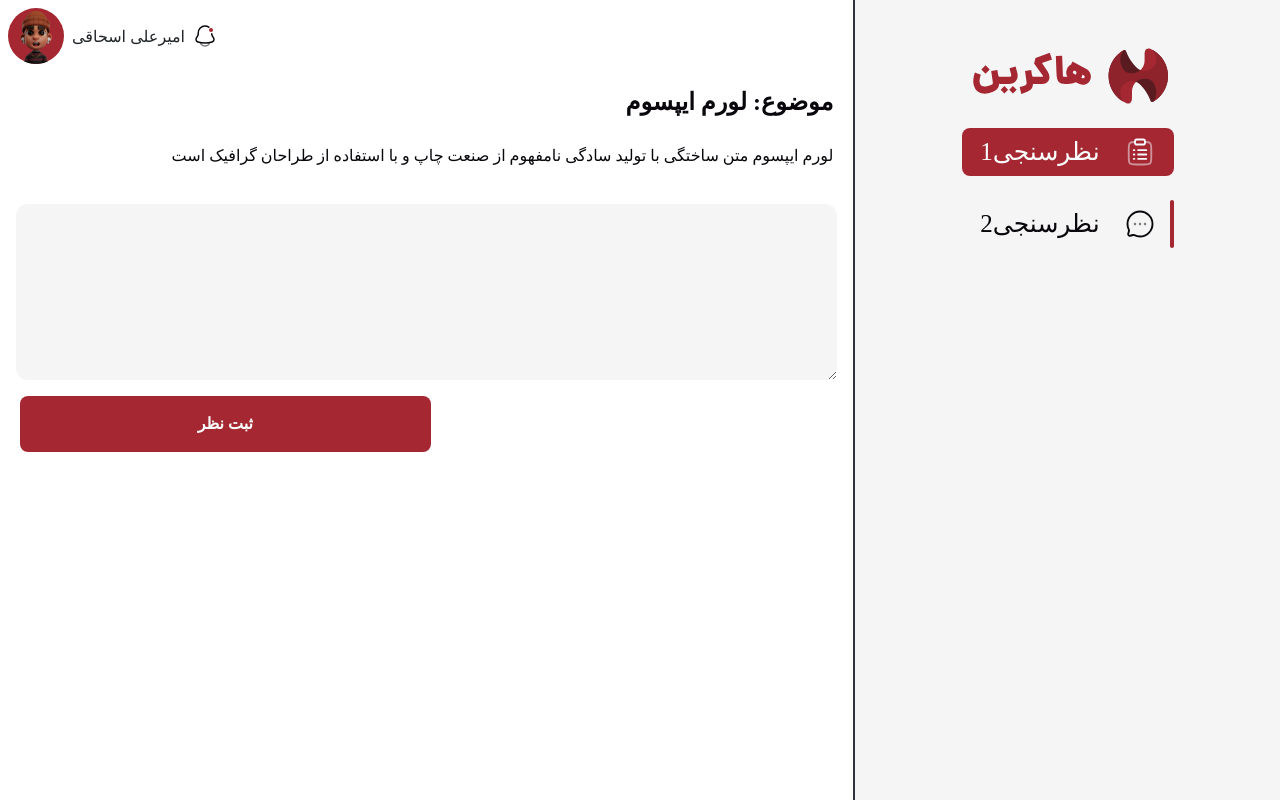
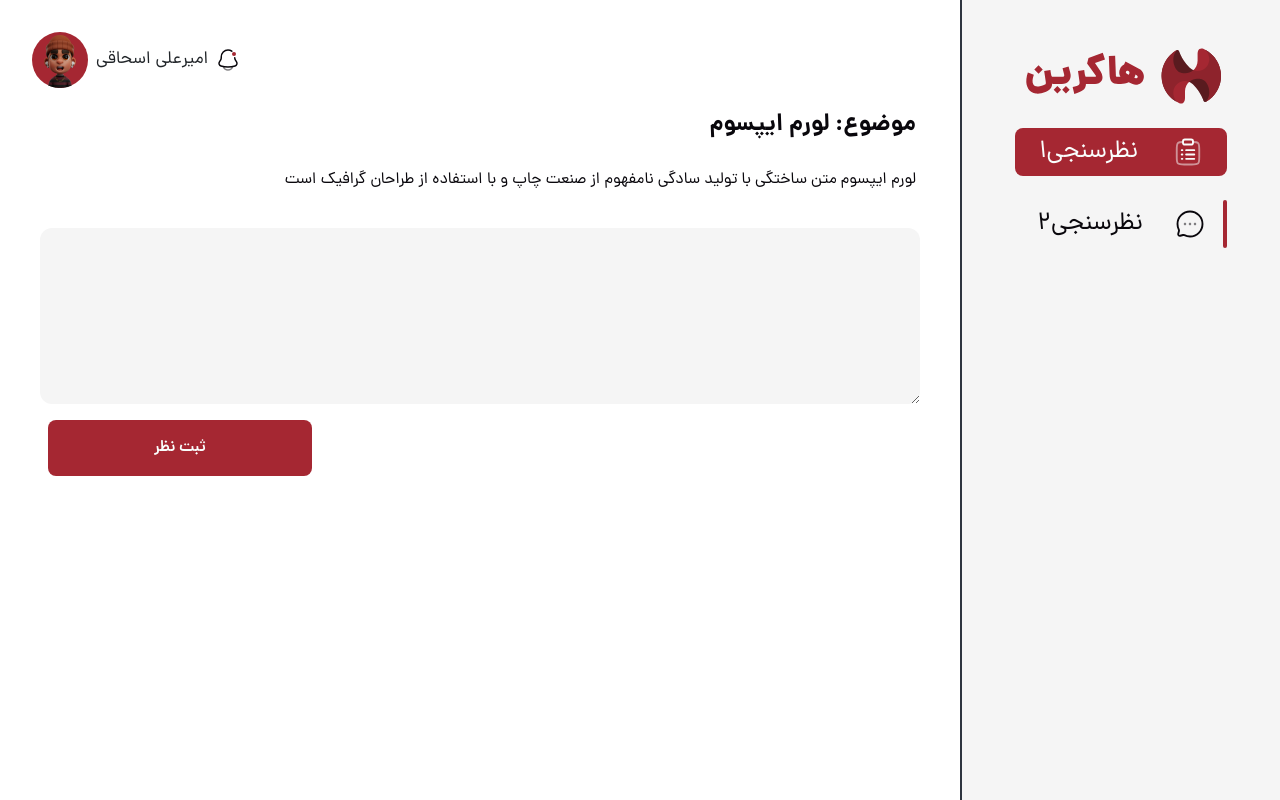
Before and after one commit to Haackerin/hakerin-panel, a plain HTML site: page Dashboard.html in a window 1280 px wide. Drawn offline with Linux system fonts and the light colour scheme.

Commit message:
add fonts and rebog project

```diff
--- a/Dashboard.html
+++ b/Dashboard.html
@@ -19,7 +19,7 @@
 
 
         <!-- header of md -->
-        <div class="col-3 d-none d-sm-block col-md-4 flex-row-reverse menu">
+        <div class="col-3 d-none d-md-block col-md-4 col-lg-3 flex-row-reverse menu">
 
             <div class="col-12 d-flex align-items-center justify-content-center flex-column mt-5">
                 <img class="my-auto m-5 img_logo" src="./dist/image/icon/logo.svg" alt="">
@@ -49,19 +49,19 @@
 
         <!-- header of sm -->
 
-        <div class="col-12 col-md-8"style="height: 100vh;">
+        <div class="col-12 col-md-8 col-lg-9 p-4"style="height: 100vh;">
             <!-- header of opinion -->
-            <div class="col-12">
-                <div class="d-flex m-2 justify-content-between align-items-center">
+            <div class="col-12 ">
+                <div class="d-flex m-2  justify-content-between align-items-center">
                     <div class="d-flex">
                         <div class="div_logo Primary ms-2">
                             <img src="./dist/image/icon/Long T-Shirt Boy_3d 1.png" alt="">
                         </div>
-                        <span class="ms-2 d-none d-sm-flex align-items-center">امیرعلی اسحاقی</span>
+                        <span class="ms-2 d-none d-md-flex align-items-center name_header">امیرعلی اسحاقی</span>
 
                         <img src="./dist/image/icon/bell.svg" alt="">
                     </div>
-                    <div class="d-inline d-sm-none"  type="button" data-bs-toggle="offcanvas" data-bs-target="#offcanvasWithBothOptions" aria-controls="offcanvasWithBothOptions">
+                    <div class="d-inline d-md-none"  type="button" data-bs-toggle="offcanvas" data-bs-target="#offcanvasWithBothOptions" aria-controls="offcanvasWithBothOptions">
                         <img src="./dist/image/icon/Hamburger Menu.svg"style="width: 2.5rem;" alt="">
                     </div>
 
@@ -90,7 +90,7 @@
                             <div class="mt-4 position-relative" >
                                 <div class="Primary bg_thin bg_button_2  position-absolute button_menu">
                                 </div>
-                                <button  class="opinion_2 button_menu tx_black position-relative border-0 tx_White d-flex justify-content-around align-items-center" style="background-color: transparent;">
+                                <button data-ripple-light="true" class="opinion_2 button_menu tx_black position-relative border-0 tx_White d-flex justify-content-around align-items-center" style="background-color: transparent;">
                                      2نظرسنجی
                                      <img id ="opinion-button" src="./dist/image/icon/Opinion_d_select.svg" height=30 width=30>
                                 </button>
@@ -113,6 +113,8 @@
 
 
 </body>
+
+<script src="./dist/css/materail_ripley.js"></script>
 <script src="./dist/css/bootstrap/js/bootstrap.bundle.min.js"></script>
 <script src="./dist/js/jquery-3.6.1.js"></script>
 <script src="./dist/js/function.js"></script>
@@ -143,11 +145,13 @@ $(".opinion_2").click(function() {
     $(".opinion_1").toggleClass("tx_White");
     $(".bg_button_2").toggleClass("bg_fat");
     $(".opinion_2").toggleClass("tx_black");
+
+    img_2();
+    img_1();
     }
     location.hash ="opinion_2";
 
-    img_2();
-    img_1();
+
 
 });
 
--- a/dist/css/style.css
+++ b/dist/css/style.css
@@ -1,7 +1,48 @@
-/* @font-face {
-    font-family: "heavy";
-    src: url(../font/yekan\ bakh\ en\ 07\ heavy.ttf);
-} */
+@font-face {
+    font-family: "Dana-FaNum";
+    src: url(../font/Dana/Dana-FaNum-Thin.ttf);
+    font-weight: 100;
+}
+@font-face {
+    font-family: "Dana-FaNum";
+    src: url(../font/Dana/Dana-FaNum-ExtraLight.ttf);
+    font-weight:200;
+}
+@font-face {
+    font-family: "Dana-FaNum";
+    src: url(../font/Dana/Dana-FaNum-Light.ttf);
+    font-weight: 300;
+}
+@font-face {
+    font-family: "Dana-FaNum";
+    src: url(../font/Dana/Dana-FaNum-Regular.ttf);
+    font-weight: 400;
+}
+@font-face {
+    font-family: "Dana-FaNum";
+    src: url(../font/Dana/Dana-FaNum-Medium.ttf);
+    font-weight: 500;
+}
+@font-face {
+    font-family: "Dana-FaNum";
+    src: url(../font/Dana/Dana-FaNum-DemiBold.ttf);
+    font-weight: 600;
+}
+@font-face {
+    font-family: "Dana-FaNum";
+    src: url(../font/Dana/Dana-FaNum-Bold.ttf);
+    font-weight: 700;
+}
+@font-face {
+    font-family: "Dana-FaNum";
+    src: url(../font/Dana/Dana-FaNum-ExtraBold.ttf);
+    font-weight: 800;
+}
+@font-face {
+    font-family: "Dana-FaNum";
+    src: url(../font/Dana/Dana-FaNum-Black.ttf);
+    font-weight: 900;
+}
 .tx_White{
     color: #FAFEFD;
 }
@@ -18,18 +59,18 @@
 /*------------------------------------- styles Dashbord -------------------------------------*/
 .img_logo{
     width: 12.5rem;
-height:3.5rem;
+    height:3.5rem;
 }
 .bg_thin{
     width: 4px !important;
-    transition: 1s ease-in-out;
+    transition: 0.6s ease-in-out;
     /* right:0.85rem; */
     position: absolute;
     right: 0px;
 
 }
-.bg_thin:hover{
-    padding: 1rem;
+.opinion_1:hover.bg_thin{
+    background: blue !important;
 }
 .opinion_1{
     position: relative;
@@ -39,7 +80,13 @@ height:3.5rem;
 }
 .bg_fat{
     width: 13.25rem !important;
-    transition: 1s ease-in-out;
+    transition: 0.6s ease-in-out;
+    position: absolute;
+    right: 0px;
+}
+.opinion_1,.opinion_2:hover .bg_button_2 , .bg_button_1{
+    /* height: 3px !important; */
+    transition: 0.6s ease-in-out;
     position: absolute;
     right: 0px;
 }
@@ -99,10 +146,10 @@ font-size:1rem;
 line-height: 50px;
 text-align: center;
 }
-@media only screen and (max-width: 600px) {
+@media only screen and (min-width: 600px) {
     .send_opinian{
-        width: 23.5rem !important;
-        height: 4.5rem !important;
+        width: 16.5rem !important;
+        height: 3.5rem !important;
     }
 }
 .button_menu{
@@ -121,5 +168,11 @@ align-items: center;
 text-align: right;
 text-transform: uppercase;
 }
-
+.name_header{
+    font-family: 'Dana-FaNum';
+font-style: normal;
+font-weight: 400;
+font-size: 1.1rem;
+line-height: 20px;
+}
 /*------------------------------------- styles Login -------------------------------------*/
--- a/opinion_1.html
+++ b/opinion_1.html
@@ -6,7 +6,7 @@
 
 </div>
 
-<button class="send_opinian Primary tx_White border-0 me-4 me-md-1 col-md-5 mx-5 w-50 mt-2">
+<button data-ripple-dark="true" class="send_opinian Primary tx_White border-0 me-2 col-md-5 mt-2">
     ثبت نظر
 </button>
 </div>
```
Also changed, not shown: dist/font/Dana/Dana-FaNum-Black.ttf (added), dist/font/Dana/Dana-FaNum-Bold.ttf (added), dist/font/Dana/Dana-FaNum-DemiBold.ttf (added), dist/font/Dana/Dana-FaNum-ExtraBold.ttf (added), dist/font/Dana/Dana-FaNum-ExtraLight.ttf (added), dist/font/Dana/Dana-FaNum-Light.ttf (added), dist/font/Dana/Dana-FaNum-Medium.ttf (added), dist/font/Dana/Dana-FaNum-Regular.ttf (added), dist/font/Dana/Dana-FaNum-Thin.ttf (added), dist/font/Dana/Dana-FaNum-UltraBold.ttf (added), 1 other file.
